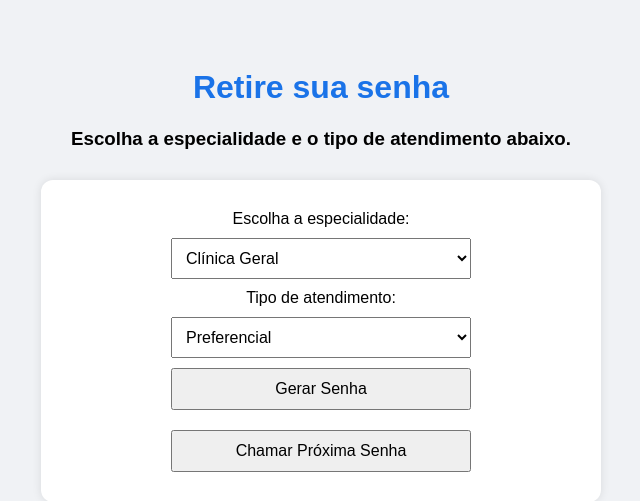
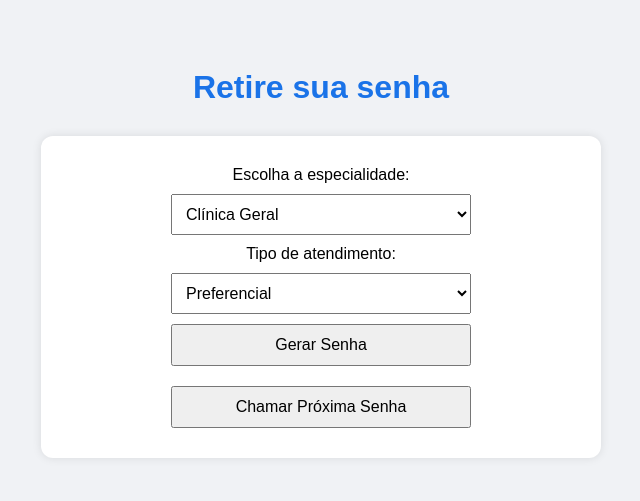
Before and after one commit to SofiaPrado0/fila-sus, a Flask app: page / in a window 1280 px wide. Shown: the top 501 px of the page, without its empty margins (319-959 px from the left). Run offline with Flask 3, Linux system fonts and the light colour scheme.

Commit message:
ajeitando front

```diff
--- a/templates/index.html
+++ b/templates/index.html
@@ -71,7 +71,6 @@
 <body>
 
   <h1>Retire sua senha</h1>
-<h3>Escolha a especialidade e o tipo de atendimento abaixo.</h3>
 
     <div class="painel">
         {% if senha %}
```
